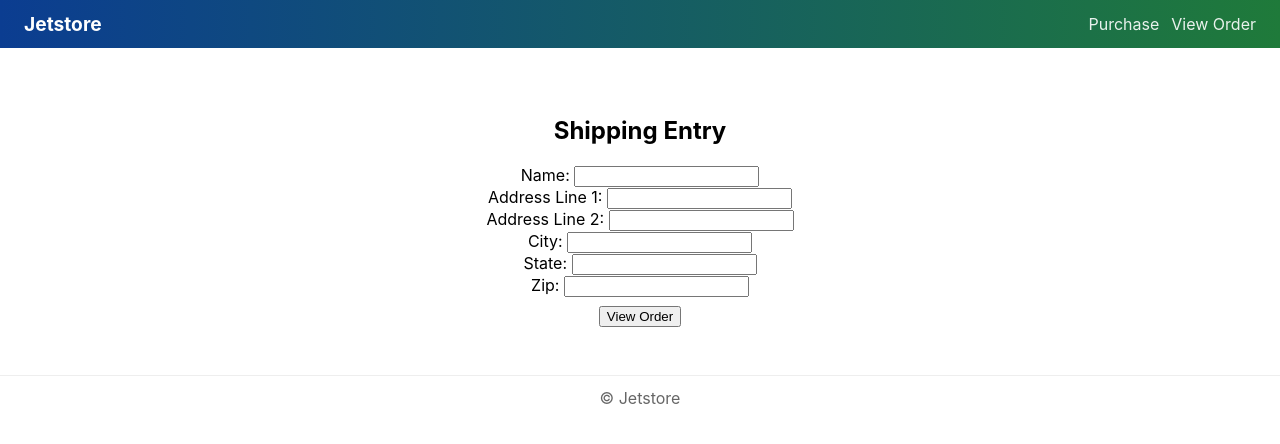
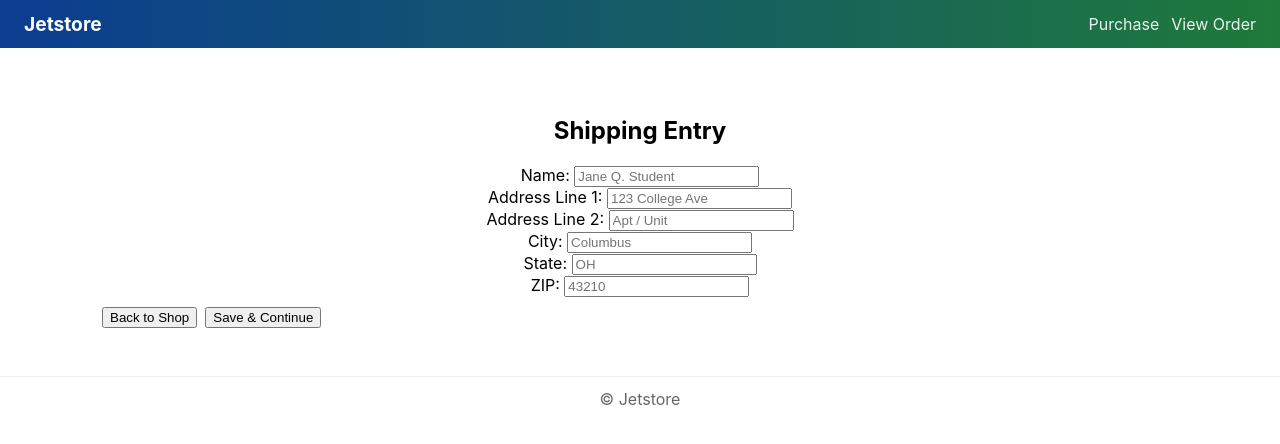
Before and after one commit to Dragontory/CSE5234-Lab, a React (Create React App) app in the folder jetstore/: page /purchase/shippingEntry in a window 1280 px wide. Shown: the top 444 px of the page. Built offline with nearby package versions, Linux system fonts and the light colour scheme.

Commit message:
feat(shipping): implement /purchase/shippingEntry with required fields; strict validation; save to sessionStorage

```diff
--- a/jetstore/src/components/shippingEntry.js
+++ b/jetstore/src/components/shippingEntry.js
@@ -1,18 +1,51 @@
-import React, { useState } from 'react';
+import React, { useEffect, useState } from 'react';
 import { useNavigate } from 'react-router-dom';
 
 export default function ShippingEntry() {
   const [name, setName] = useState('');
-	const [address1, setAddress1] = useState('');
-	const [address2, setAddress2] = useState('');
+  const [addressLine1, setAddressLine1] = useState('');
+  const [addressLine2, setAddressLine2] = useState(''); // required per your request
   const [city, setCity] = useState('');
-	const [state, setState] = useState('');
+  const [usState, setUsState] = useState('');
   const [zip, setZip] = useState('');
   const navigate = useNavigate();
 
+  // Prefill from sessionStorage
+  useEffect(() => {
+    try {
+      const cached = JSON.parse(sessionStorage.getItem('shipping') || 'null');
+      if (cached) {
+        setName(cached.name || '');
+        setAddressLine1(cached.addressLine1 || '');
+        setAddressLine2(cached.addressLine2 || '');
+        setCity(cached.city || '');
+        setUsState(cached.state || '');
+        setZip(cached.zip || '');
+      }
+    } catch {}
+  }, []);
+
+  function validate() {
+    if (!name || !addressLine1 || !addressLine2 || !city || !usState || !zip) {
+      alert('Please fill Name, Address Line 1, Address Line 2, City, State, and ZIP.');
+      return false;
+    }
+    if (!/^[A-Za-z]{2}$/.test(usState.trim())) {
+      alert('State must be 2 letters (e.g., OH, NY).');
+      return false;
+    }
+    if (!/^[0-9]{5}(-[0-9]{4})?$/.test(zip.trim())) {
+      alert('ZIP must be 5 digits or ZIP+4 (e.g., 43210 or 43210-1234).');
+      return false;
+    }
+    return true;
+  }
+
   function handleSubmit(e) {
     e.preventDefault();
-		const shipping = { name, address1, address2, city, state, zip };
+    if (!validate()) return;
+
+    const shipping = { name, addressLine1, addressLine2, city, state: usState, zip };
     sessionStorage.setItem('shipping', JSON.stringify(shipping));
     navigate('/purchase/viewOrder');
   }
@@ -20,14 +53,96 @@ export default function ShippingEntry() {
   return (
     <div style={{ padding: 12 }}>
       <h2>Shipping Entry</h2>
+
       <form onSubmit={handleSubmit}>
-				<div><label>Name: <input value={name} onChange={(e) => setName(e.target.value)} required /></label></div>
-				<div><label>Address Line 1: <input value={address1} onChange={(e) => setAddress1(e.target.value)} required /></label></div>
-				<div><label>Address Line 2: <input value={address2} onChange={(e) => setAddress2(e.target.value)} /></label></div>
-				<div><label>City: <input value={city} onChange={(e) => setCity(e.target.value)} required /></label></div>
-				<div><label>State: <input value={state} onChange={(e) => setState(e.target.value)} required /></label></div>
-				<div><label>Zip: <input value={zip} onChange={(e) => setZip(e.target.value)} required /></label></div>
-				<div style={{ marginTop: 8 }}><button type="submit">View Order</button></div>
+        <div>
+          <label>
+            Name:{' '}
+            <input
+              value={name}
+              onChange={(e) => setName(e.target.value)}
+              placeholder="Jane Q. Student"
+              required
+              autoComplete="name"
+            />
+          </label>
+        </div>
+
+        <div>
+          <label>
+            Address Line 1:{' '}
+            <input
+              value={addressLine1}
+              onChange={(e) => setAddressLine1(e.target.value)}
+              placeholder="123 College Ave"
+              required
+              autoComplete="address-line1"
+            />
+          </label>
+        </div>
+
+        <div>
+          <label>
+            Address Line 2:{' '}
+            <input
+              value={addressLine2}
+              onChange={(e) => setAddressLine2(e.target.value)}
+              placeholder="Apt / Unit"
+              required
+              autoComplete="address-line2"
+            />
+          </label>
+        </div>
+
+        <div>
+          <label>
+            City:{' '}
+            <input
+              value={city}
+              onChange={(e) => setCity(e.target.value)}
+              placeholder="Columbus"
+              required
+              autoComplete="address-level2"
+            />
+          </label>
+        </div>
+
+        <div>
+          <label>
+            State:{' '}
+            <input
+              value={usState}
+              onChange={(e) => setUsState(e.target.value.toUpperCase())}
+              placeholder="OH"
+              maxLength={2}
+              required
+              pattern="[A-Za-z]{2}"
+              title="Two-letter state code (e.g., OH, NY)"
+              autoComplete="address-level1"
+            />
+          </label>
+        </div>
+
+        <div>
+          <label>
+            ZIP:{' '}
+            <input
+              value={zip}
+              onChange={(e) => setZip(e.target.value)}
+              placeholder="43210"
+              required
+              pattern="[0-9]{5}(-[0-9]{4})?"
+              title="5-digit ZIP or ZIP+4 (e.g., 43210 or 43210-1234)"
+              inputMode="numeric"
+              autoComplete="postal-code"
+            />
+          </label>
+        </div>
+
+        <div style={{ marginTop: 10, display: 'flex', gap: 8 }}>
+          <button type="button" onClick={() => navigate('/purchase')}>Back to Shop</button>
+          <button type="submit">Save & Continue</button>
+        </div>
       </form>
     </div>
   );
--- a/jetstore/src/components/viewOrder.js
+++ b/jetstore/src/components/viewOrder.js
@@ -29,7 +29,13 @@ export default function ViewOrder() {
 			<p>{payment.name || 'Not provided'}</p>
 
 			<h3>Shipping</h3>
-			<p>{shipping.name ? `${shipping.name}, ${shipping.address1}, ${shipping.city}` : 'Not provided'}</p>
+			<p>
+				{shipping && shipping.name && shipping.addressLine1 && shipping.city && shipping.state && shipping.zip
+				? `${shipping.name}, ${shipping.addressLine1}${
+					shipping.addressLine2 ? ', ' + shipping.addressLine2 : ''
+					}, ${shipping.city}, ${shipping.state} ${shipping.zip}`
+				: 'Not provided'}
+			 </p>
 
 			<div style={{ marginTop: 12 }}>
 				<button onClick={confirm}>Confirm Order</button>
```
Also changed, not shown: 1 other file (tests, documents, lock files or other folders). Lines whose indentation alone changed are shown as unchanged.
